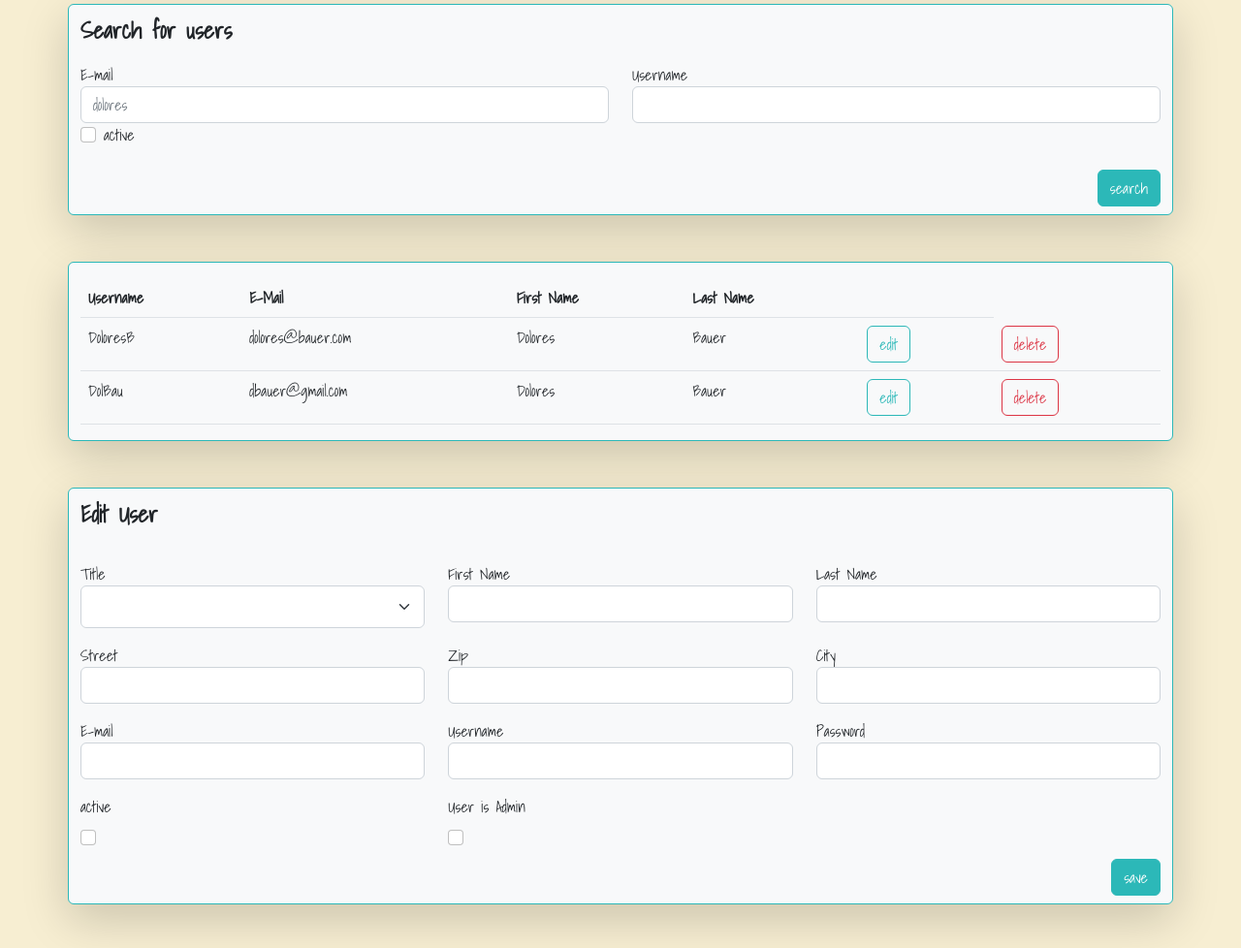
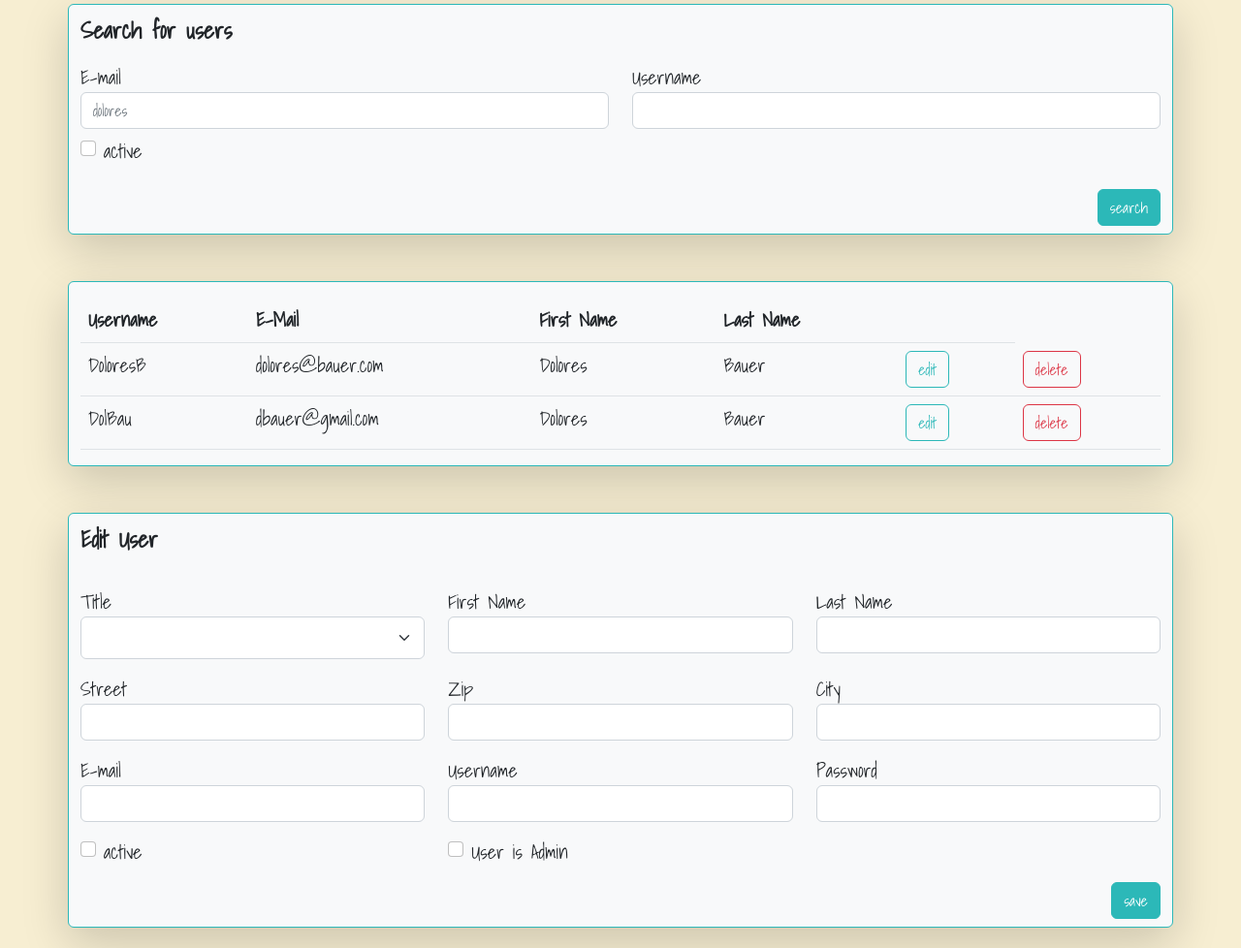
Before and after one commit to Koenigka/technikum-backend-frontend-webshop, a website: page Frontend_Bootstrap/admin-user.html in a window 1280 px wide. Shown: the part 130-1108 px from the top of the page at 97% size. Drawn offline with nearby package versions, Linux system fonts and the light colour scheme.

Commit message:
components folder

```diff
--- a/Frontend_Bootstrap/admin-user.html
+++ b/Frontend_Bootstrap/admin-user.html
@@ -15,33 +15,66 @@
 <body>
   <nav class="navbar navbar-expand-lg navbar-light bg-warning sticky-top">
     <div class="container-fluid">
-            <a class="navbar-brand text-white fs-1 text" href="index.html"><i class="fa-solid fa-cookie-bite logo"></i> CrazyCookie</a>
+      <a class="navbar-brand text-white fs-1 text" href="index.html"
+        ><i class="fa-solid fa-cookie-bite logo"></i> CrazyCookie</a>
 
-          <button class="navbar-toggler" type="button" data-bs-toggle="collapse" data-bs-target="#navbarNav" aria-controls="navbarNav" aria-expanded="false" aria-label="Toggle navigation">
+      <button
+        class="navbar-toggler"
+        type="button"
+        data-bs-toggle="collapse"
+        data-bs-target="#navbarNav"
+        aria-controls="navbarNav"
+        aria-expanded="false"
+        aria-label="Toggle navigation"
+      >
         <span class="navbar-toggler-icon"></span>
       </button>
 
       <div class="collapse navbar-collapse" id="navbarNav">
-
         <ul class="navbar-nav nav justify-content-center">
           <li class="nav-item mx-5">
             <a class="nav-link text-white fs-2" href="#">Shop</a>
           </li>
-
+        </ul>
+        <ul class="navbar-nav nav justify-content-center">
+          <li class="nav-item mx-5">
+            <a href=""><i class="fa-solid fa-basket-shopping fs-1 text-white"></i></a>
+          </li>
+          <li class="nav-item mx-5">
+            <a href=""><i class="fa-solid fa-user fs-1 text-white"></i></a>
+          </li>
+        </ul>
+        <ul class="navbar-nav ms-auto">
           <li class="nav-item dropdown mx-5">
-                <a class="nav-link dropdown-toggle text-white fs-2" data-bs-toggle="dropdown" href="#">Admin</a>
+            <a class="nav-link dropdown-toggle text-white fs-2"data-bs-toggle="dropdown" href="#">Admin</a>
             <ul class="dropdown-menu">
-                    <li><a class="dropdown-item text-warning fs-2" href="#">Users</a></li>
-                    <li><a class="dropdown-item text-warning fs-2" href="#">Products</a></li>
-                    <li><a class="dropdown-item text-warning fs-2" href="#">Categories</a></li>
-                    <li><a class="dropdown-item text-warning fs-2" href="#">Orders</a></li>
-                    <li><a class="dropdown-item text-warning fs-2" href="#">item5</a></li>
+              <li>
+                <a class="dropdown-item text-warning fs-2" href="#">Users</a>
+              </li>
+              <li>
+                <a class="dropdown-item text-warning fs-2" href="#"
+                  >Products</a
+                >
+              </li>
+              <li>
+                <a class="dropdown-item text-warning fs-2" href="#"
+                  >Categories</a
+                >
+              </li>
+              <li>
+                <a class="dropdown-item text-warning fs-2" href="#">Orders</a>
+              </li>
+              <li>
+                <a class="dropdown-item text-warning fs-2" href="#">item5</a>
+              </li>
             </ul>
           </li>
         </ul>
       </div>
     </div>
   </nav>
+
+
 
       <div class="container bg-light mt-5 rounded border border-warning shadow-lg">
         <p class="fs-4 fw-bold pt-2">Search for users</p>
@@ -50,18 +83,18 @@
             <form action="#" method="post" novalidate>
                 <div class="row mb-2">
                     <div class="col-md-6">
-                        <label for="email">E-mail</label>
+                        <label for="email" class="fs-5">E-mail</label>
                         <input type="e-mail" class="form-control" id="email" value="" placeholder="dolores">
                     </div>
                     <div class="col-md-6">
-                        <label for="username">Username</label>
+                        <label for="username" class="fs-5">Username</label>
                         <input type="username" class="form-control " name="uesrname" id="username" value="">
                     </div>
 
-                    <div class="col">
+                    <div class="col mt-2">
                         <div class="form-check mb-2">
                             <input type="checkbox" class="form-check-input"  name="status" id="status" >
-                            <label class="form-check-label" for="status">
+                            <label class="form-check-label  fs-5" for="status" >
                               active
                             </label>
                           </div>
@@ -76,7 +109,7 @@
     </div>
 
     <div class="container bg-light mt-5 border border-warning rounded shadow-lg">
-    <table class="table bg-light mt-3">
+    <table class="table bg-light mt-3 fs-5">
       <thead>
         <tr>
           <th scope="col">Username</th>
@@ -125,7 +158,7 @@
         <div class="row mt-3 mb-3 ">
             <div class="col-md-4">
                 <div class="form-group">
-                  <label for="title">Title</label>
+                  <label for="title" class="fs-5">Title</label>
 
                   <select name="Title" class="form-select fs-5" id="" required>
                   <option value=""></option>
@@ -137,13 +170,13 @@
             </div>
             <div class="col-md-4">
                 <div class="form-group">
-                <label for="first-name">First Name</label>
+                <label for="first-name" class=" fs-5">First Name</label>
                 <input id="first-name" type="text" class="form-control " name="first-name" value="" required >
             </div>
             </div>
             <div class="col-md-4">
                 <div class="form-group">
-                <label for="last-name" >Last Name</label>
+                <label for="last-name" class="fs-5" >Last Name</label>
                 <input id="last-name" type="text" class="form-control " name="last-name" value="" required >
 
 
@@ -156,7 +189,7 @@
 
             <div class="col-md-4">
                 <div class="form-group">
-                <label for="street" >Street</label>
+                <label for="street" class=" fs-5">Street</label>
                 <input id="street" type="text" class="form-control " name="street" value="" required >
 
 
@@ -164,7 +197,7 @@
             </div>
             <div class="col-md-4">
                 <div class="form-group">
-                <label for="zip">Zip</label>
+                <label for="zip" class=" fs-5">Zip</label>
                 <input id="zip" type="text" class="form-control " name="zip" value="" required >
 
               </div>
@@ -172,7 +205,7 @@
 
             <div class="col-md-4">
                 <div class="form-group">
-                <label for="city">City</label>
+                <label for="city" class=" fs-5">City</label>
                 <input id="city" type="text" class="form-control " name="city" value="" required >
             </div>
             </div>
@@ -182,7 +215,7 @@
 
           <div class="col-md-4">
               <div class="form-group">
-              <label for="email" >E-mail</label>
+              <label for="email" class="fs-5" >E-mail</label>
               <input id="email" type="email" class="form-control " name="email" value="" required >
 
 
@@ -190,7 +223,7 @@
           </div>
           <div class="col-md-4">
               <div class="form-group">
-              <label for="username">Username</label>
+              <label for="username" class="   fs-5">Username</label>
               <input id="username" type="text" class="form-control " name="username" value="" required >
 
             </div>
@@ -198,7 +231,7 @@
 
           <div class="col-md-4">
               <div class="form-group">
-              <label for="password">Password</label>
+              <label for="password" class=" fs-5">Password</label>
               <input id="password" type="text" class="form-control " name="password" value="" required >
           </div>
           </div>
@@ -209,22 +242,22 @@
         <div class="row ">
 
             <div class="col-md-4">
-                <div class="form-group">
-                <label for="status">active</label>
-                <div class="form-check mt-2">
+              <div class="form-check mb-2">
                 <input type="checkbox" class="form-check-input"  name="status" id="status" >
-                  </div>
+                <label class="form-check-label fs-5" for="status" >
+                  active
+                </label>
               </div>
             </div>
 
 
 
             <div class="col-md-4">
-                <div class="form-group">
-                <label for="status" >User is Admin</label>
-                <div class="form-check mt-2">
-                    <input type="checkbox" class="form-check-input"  name="isadmin" id="isadmin"  >
-                  </div>
+              <div class="form-check mb-2">
+                <input type="checkbox" class="form-check-input"  name="is-admin" id="is-admin" >
+                <label class="form-check-label fs-5" for="is-admin" >
+                  User is Admin
+                </label>
               </div>
             </div>
         </div>
```
Also changed, not shown: Frontend_Bootstrap/components/navbar-signin-signup.html (added, +7 -0 lines), Frontend_Bootstrap/components/footer-sticky.html (added), Frontend_Bootstrap/components/footer.html (added), Frontend_Bootstrap/components/navbar-signedin-admin.html (added), Frontend_Bootstrap/components/navbar-signedin.html (added), Frontend_Bootstrap/components/navbar-unsigned.html (added). Lines whose indentation alone changed are shown as unchanged.
